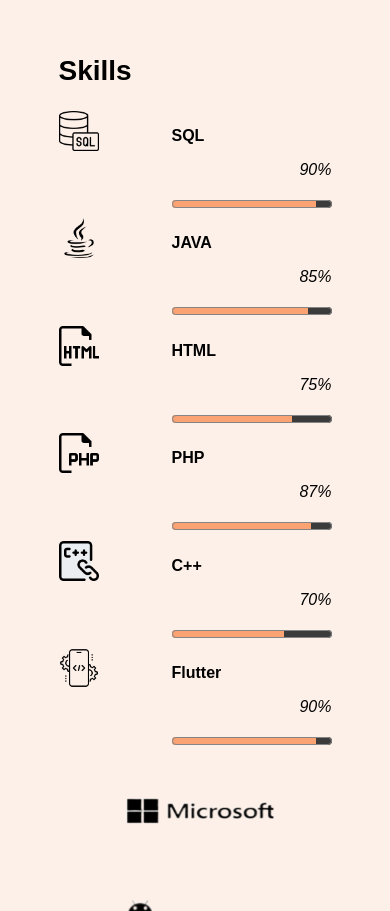
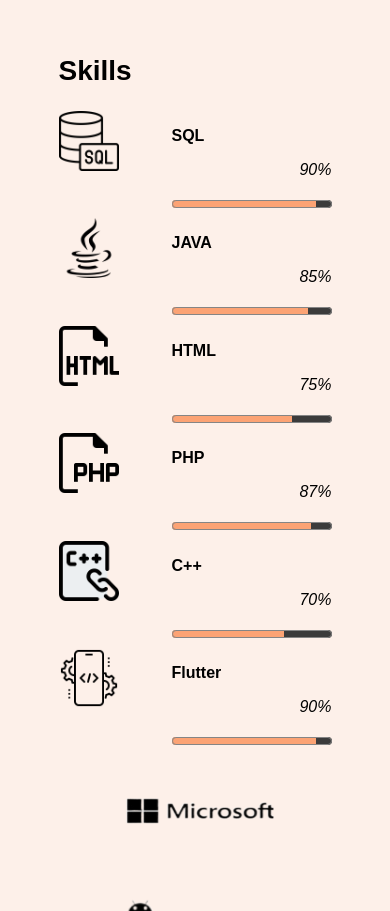
Before and after one commit to jeffchin2000/jeffchin2000.github.io, a plain HTML site: page resume.html in a window 390 px wide. Shown: the part 1551-2462 px from the top of the page. Drawn offline with Linux system fonts and the light colour scheme.

Commit message:
skill pic

```diff
--- a/css/resume.css
+++ b/css/resume.css
@@ -445,7 +445,7 @@ progress {
     }
 
     .skilogo img {
-        width: 40px;
+        width: 60px;
     }
 
     #Skills h1 {
@@ -454,6 +454,7 @@ progress {
         font-size: 28px;
         padding-bottom: 2%;
     }
+
 
     .skiname {
         font-family: sans-serif;
```
